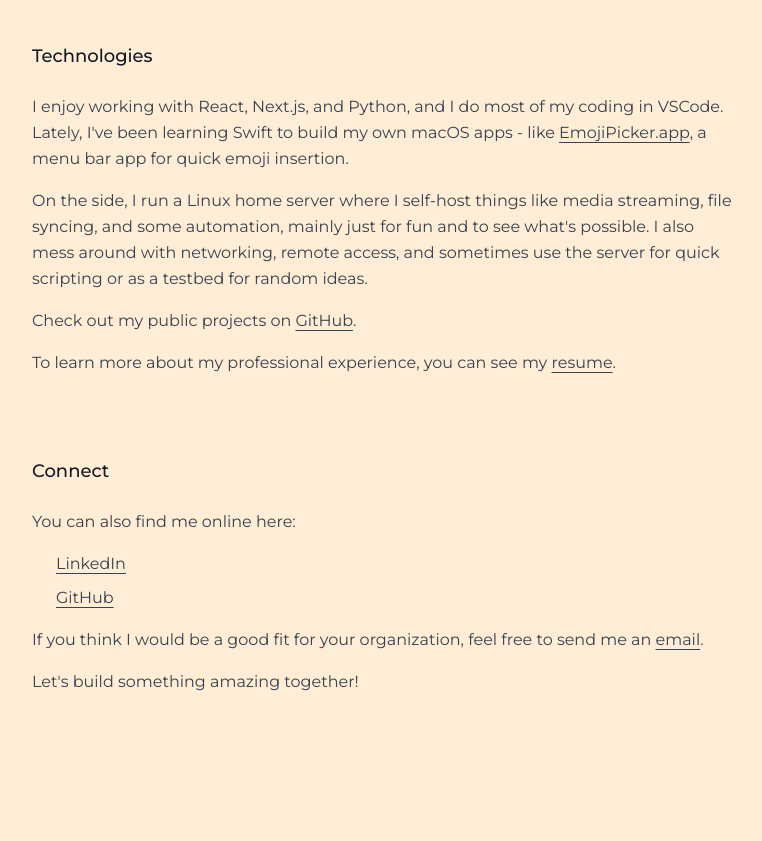
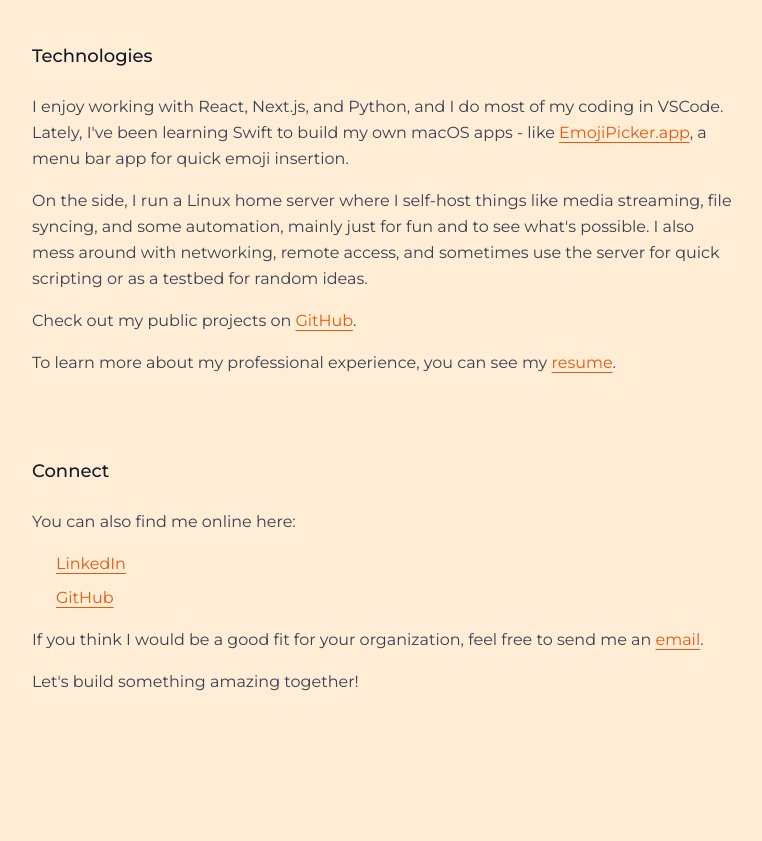
Before and after one commit to salmaniye/salmaniye.github.io, a React (Vite) app: page / in a window 1280 px wide. Shown: the part 440-1281 px from the top of the page, without its empty margins (256-1018 px from the left). Built offline with nearby package versions, Linux system fonts and the light colour scheme; a web font is replaced by a local one.

Commit message:
fixing links

```diff
--- a/src/components/Hero.tsx
+++ b/src/components/Hero.tsx
@@ -32,7 +32,7 @@ const Hero: React.FC = () => {
                   href="https://cicon.vercel.app/"
                   target="_blank"
                   rel="noopener noreferrer"
-                  className="underline underline-offset-4 hover:text-gray-500 transition-colors"
+                  className="underline underline-offset-4 text-orange-600 hover:text-orange-700 transition-colors"
                 >
                   CICON
                 </a>
@@ -58,7 +58,7 @@ const Hero: React.FC = () => {
                 href="https://github.com/salmaniye/EmojiPicker.app"
                 target="_blank"
                 rel="noopener noreferrer"
-                className="underline underline-offset-4 hover:text-gray-500 transition-colors"
+                className="underline underline-offset-4 text-orange-600 hover:text-orange-700 transition-colors"
               >
                 EmojiPicker.app
               </a>
@@ -77,7 +77,7 @@ const Hero: React.FC = () => {
                 href="https://github.com/salmaniye"
                 target="_blank"
                 rel="noopener noreferrer"
-                className="underline underline-offset-4 hover:text-gray-500 transition-colors"
+                className="underline underline-offset-4 text-orange-600 hover:text-orange-700 transition-colors"
               >
                 GitHub
               </a>
@@ -89,7 +89,7 @@ const Hero: React.FC = () => {
                 href="/resume/CV_Salman_Fatahillah.pdf"
                 target="_blank"
                 rel="noopener noreferrer"
-                className="underline underline-offset-4 hover:text-gray-500 transition-colors"
+                className="underline underline-offset-4 text-orange-600 hover:text-orange-700 transition-colors"
               >
                 resume
               </a>
@@ -117,7 +117,7 @@ const Hero: React.FC = () => {
                   href="https://linkedin.com/in/salmanfatahillah"
                   target="_blank"
                   rel="noopener noreferrer"
-                  className="underline underline-offset-4 hover:text-gray-500 transition-colors"
+                  className="underline underline-offset-4 text-orange-600 hover:text-orange-700 transition-colors"
                 >
                   LinkedIn
                 </a>
@@ -127,7 +127,7 @@ const Hero: React.FC = () => {
                   href="https://github.com/salmaniye"
                   target="_blank"
                   rel="noopener noreferrer"
-                  className="underline underline-offset-4 hover:text-gray-500 transition-colors"
+                  className="underline underline-offset-4 text-orange-600 hover:text-orange-700 transition-colors"
                 >
                   GitHub
                 </a>
@@ -138,7 +138,7 @@ const Hero: React.FC = () => {
               free to send me an{" "}
               <a
                 href="mailto:fatahillah.salman@outlook.com"
-                className="underline underline-offset-4 hover:text-gray-500 transition-colors"
+                className="underline underline-offset-4 text-orange-600 hover:text-orange-700 transition-colors"
               >
                 email
               </a>
```
